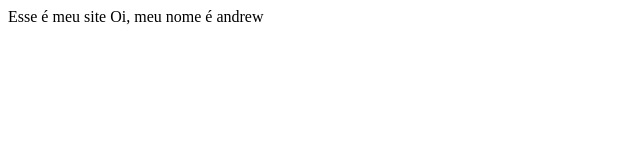
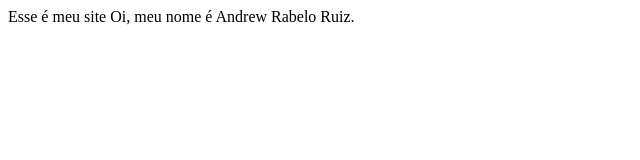
Before and after one commit to andrewruiz/repositorio1, a plain HTML site: page Index.html in a window 1280 px wide. Shown: the whole page, without its empty margins (0-640 px from the left). Drawn offline with Linux system fonts and the light colour scheme.

Commit message:
Acrescentei meu nome no Index.html

```diff
--- a/Index.html
+++ b/Index.html
@@ -6,6 +6,6 @@
 </head>
 <body>
 Esse é meu site
-Oi, meu nome é andrew
+Oi, meu nome é Andrew Rabelo Ruiz.
 </body>
 </html>
```
